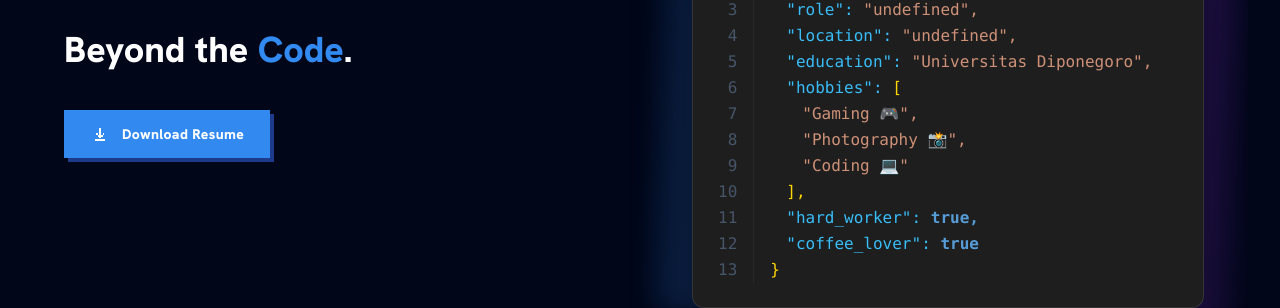
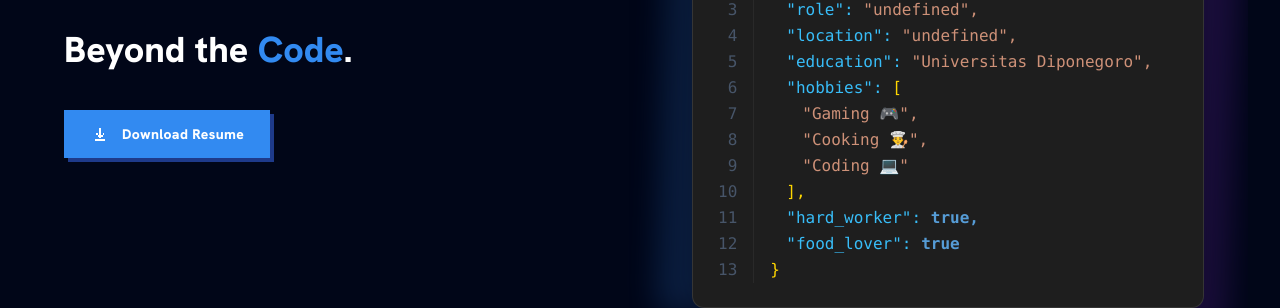
Before and after one commit to Churma16/portfolio-frontend-react, a React (Vite) app: page / in a window 1280 px wide. Shown: the part 2000-2308 px from the top of the page. Built offline with nearby package versions, Linux system fonts and the light colour scheme; no server answers.

Commit message:
fix: update hobbies and property name in CodeWindow component

```diff
--- a/src/components/common/CodeWindow.tsx
+++ b/src/components/common/CodeWindow.tsx
@@ -1,12 +1,16 @@
 import { motion } from "framer-motion";
 
-export default function CodeWindow({profile}: Profile) {
+export default function CodeWindow({ profile }: Profile) {
     // Data JSON sesuai ASCII Art kamu
     const codeString = [
         { line: 1, text: "{" },
         { line: 2, text: `  "name": "${profile?.name}",`, indent: true },
         { line: 3, text: `  "role": "${profile?.role}",`, indent: true },
-        { line: 4, text: `  "location": "${profile?.location}",`, indent: true },
+        {
+            line: 4,
+            text: `  "location": "${profile?.location}",`,
+            indent: true,
+        },
         {
             line: 5,
             text: '  "education": "Universitas Diponegoro",',
@@ -16,14 +20,14 @@ export default function CodeWindow({profile}: Profile) {
         { line: 7, text: '    "Gaming 🎮",', indent: true, subIndent: true },
         {
             line: 8,
-            text: '    "Photography 📸",',
+            text: '    "Cooking 👨‍🍳",',
             indent: true,
             subIndent: true,
         },
         { line: 9, text: '    "Coding 💻"', indent: true, subIndent: true },
         { line: 10, text: "  ],", indent: true },
         { line: 11, text: '  "hard_worker": true,', indent: true },
-        { line: 12, text: '  "coffee_lover": true', indent: true },
+        { line: 12, text: '  "food_lover": true', indent: true },
         { line: 13, text: "}" },
     ];
 
```
